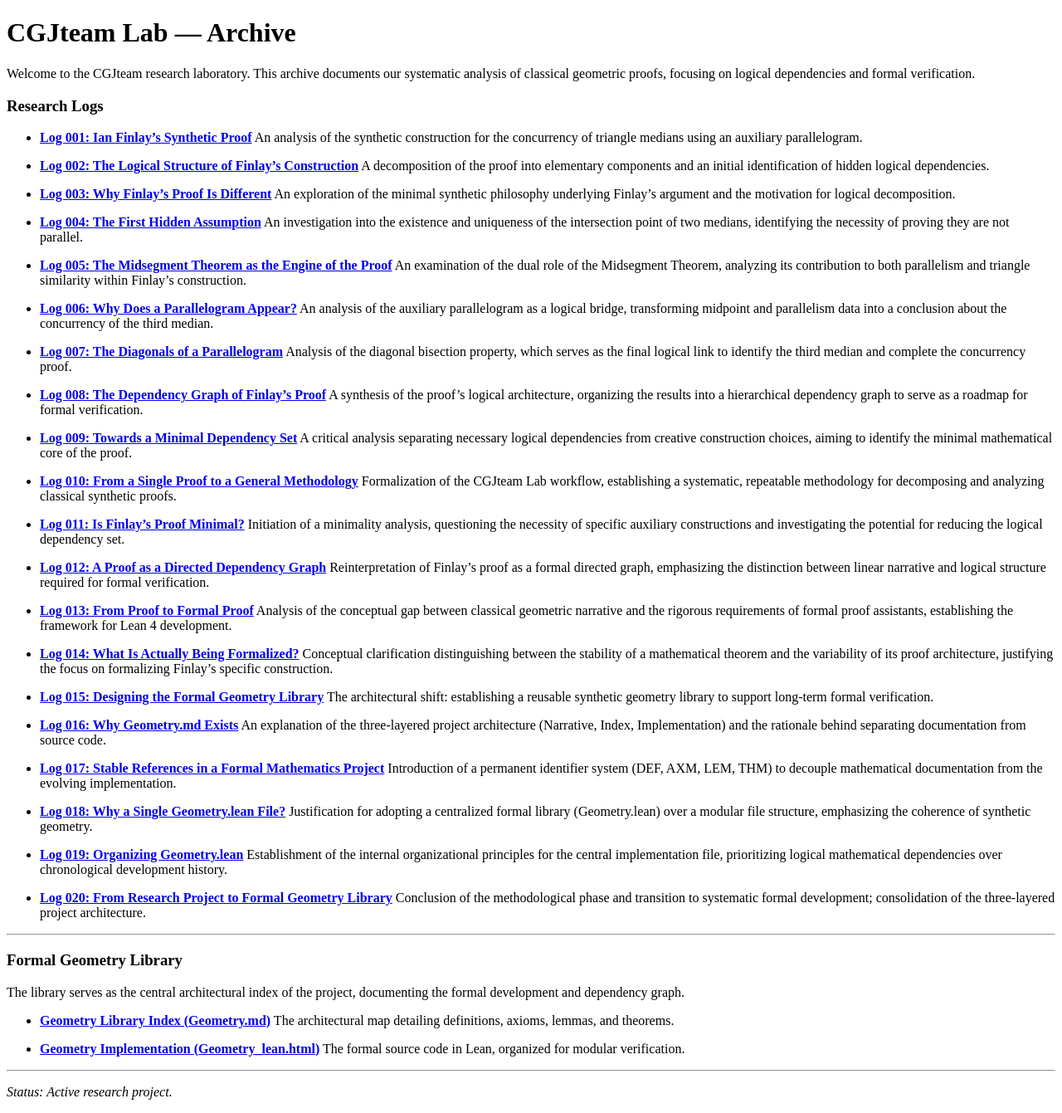
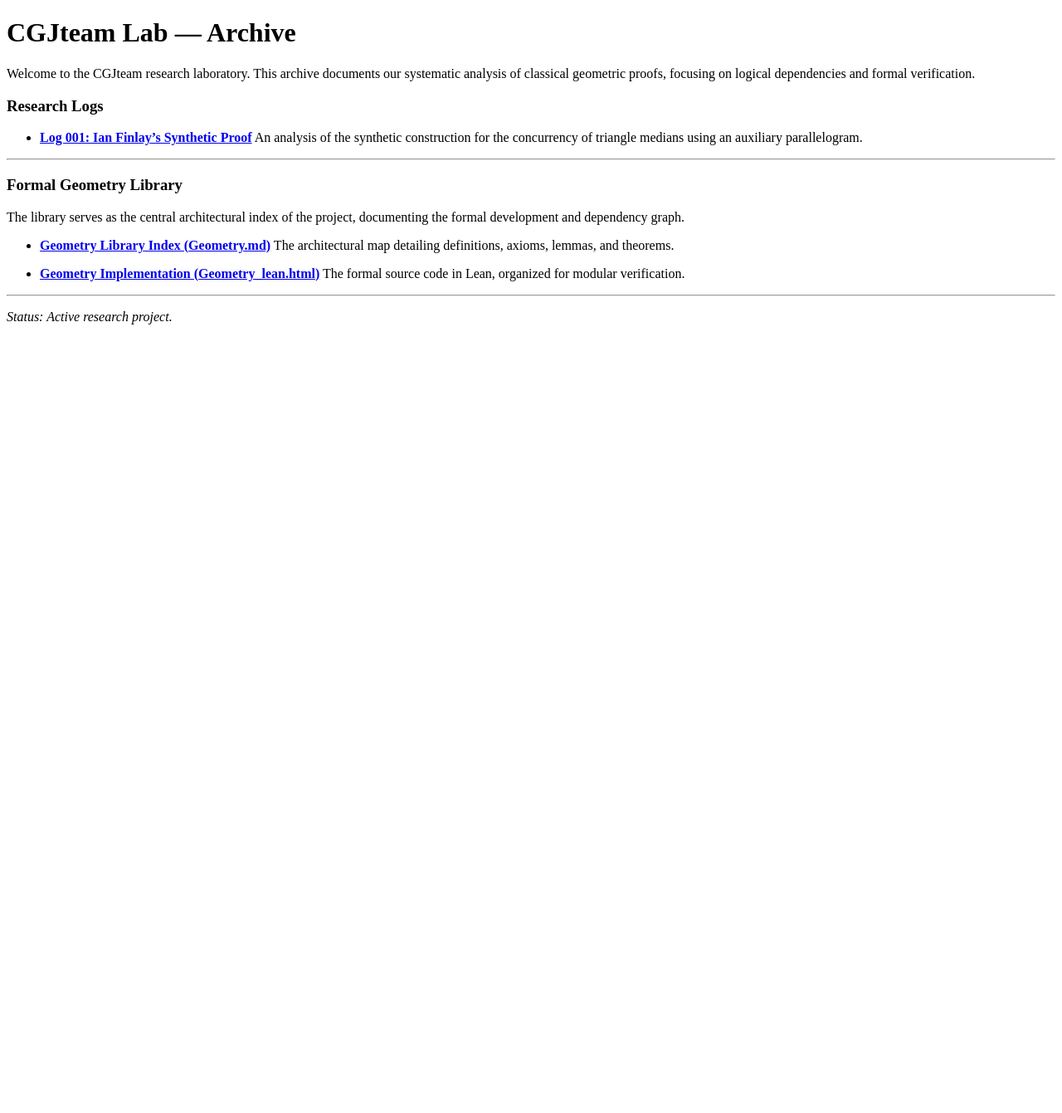
Before and after one commit to cgjteam/cgjteam.github.io, a Jekyll site: the page built from index.md, in a window 1280 px wide. Shown: the whole page at 83% size. Built offline with Jekyll 4.4.1, drawn with Linux system fonts in a browser that asks for light colours; our own code applies the rules of GitHub Pages for plain Markdown files; comment, search, counter and statistics services are not loaded; after the commit the page ends 900 px from its top, so only the background shows below that.

Commit message:
Remove log entries from index.md
Removed multiple log entries from the index, streamlining the documentation.

```diff
--- a/index.md
+++ b/index.md
@@ -6,63 +6,6 @@
 
 * **[Log 001: Ian Finlay's Synthetic Proof](log-001.md)**
   An analysis of the synthetic construction for the concurrency of triangle medians using an auxiliary parallelogram.
-
-* **[Log 002: The Logical Structure of Finlay's Construction](log-002.md)**
-  A decomposition of the proof into elementary components and an initial identification of hidden logical dependencies.
-
-* **[Log 003: Why Finlay's Proof Is Different](log-003.md)**
-  An exploration of the minimal synthetic philosophy underlying Finlay's argument and the motivation for logical decomposition.
-
-* **[Log 004: The First Hidden Assumption](log-004.md)**
-  An investigation into the existence and uniqueness of the intersection point of two medians, identifying the necessity of proving they are not parallel.
-
-* **[Log 005: The Midsegment Theorem as the Engine of the Proof](log-005.md)**
-  An examination of the dual role of the Midsegment Theorem, analyzing its contribution to both parallelism and triangle similarity within Finlay's construction.
-
-* **[Log 006: Why Does a Parallelogram Appear?](log-006.md)**
-  An analysis of the auxiliary parallelogram as a logical bridge, transforming midpoint and parallelism data into a conclusion about the concurrency of the third median.
-
-* **[Log 007: The Diagonals of a Parallelogram](log-007.md)**
-  Analysis of the diagonal bisection property, which serves as the final logical link to identify the third median and complete the concurrency proof.
-
-* **[Log 008: The Dependency Graph of Finlay's Proof](log-008.md)**
-  A synthesis of the proof's logical architecture, organizing the results into a hierarchical dependency graph to serve as a roadmap for formal verification.
-
-* **[Log 009: Towards a Minimal Dependency Set](log-009.md)**
-  A critical analysis separating necessary logical dependencies from creative construction choices, aiming to identify the minimal mathematical core of the proof.
-
-* **[Log 010: From a Single Proof to a General Methodology](log-010.md)**
-  Formalization of the CGJteam Lab workflow, establishing a systematic, repeatable methodology for decomposing and analyzing classical synthetic proofs.
-
-* **[Log 011: Is Finlay's Proof Minimal?](log-011.md)**
-  Initiation of a minimality analysis, questioning the necessity of specific auxiliary constructions and investigating the potential for reducing the logical dependency set.
-
-* **[Log 012: A Proof as a Directed Dependency Graph](log-012.md)**
-  Reinterpretation of Finlay's proof as a formal directed graph, emphasizing the distinction between linear narrative and logical structure required for formal verification.
-
-* **[Log 013: From Proof to Formal Proof](log-013.md)**
-  Analysis of the conceptual gap between classical geometric narrative and the rigorous requirements of formal proof assistants, establishing the framework for Lean 4 development.
-
-* **[Log 014: What Is Actually Being Formalized?](log-014.md)**
-  Conceptual clarification distinguishing between the stability of a mathematical theorem and the variability of its proof architecture, justifying the focus on formalizing Finlay’s specific construction.
-
-* **[Log 015: Designing the Formal Geometry Library](log-015.md)**
-  The architectural shift: establishing a reusable synthetic geometry library to support long-term formal verification.
-
-* **[Log 016: Why Geometry.md Exists](log-016.md)**
-  An explanation of the three-layered project architecture (Narrative, Index, Implementation) and the rationale behind separating documentation from source code.
-
-* **[Log 017: Stable References in a Formal Mathematics Project](log-017.md)**
-  Introduction of a permanent identifier system (DEF, AXM, LEM, THM) to decouple mathematical documentation from the evolving implementation.
-
-* **[Log 018: Why a Single Geometry.lean File?](log-018.md)**
-  Justification for adopting a centralized formal library (Geometry.lean) over a modular file structure, emphasizing the coherence of synthetic geometry.
-
-* **[Log 019: Organizing Geometry.lean](log-019.md)**
-  Establishment of the internal organizational principles for the central implementation file, prioritizing logical mathematical dependencies over chronological development history.
-
-* **[Log 020: From Research Project to Formal Geometry Library](log-020.md)**
-  Conclusion of the methodological phase and transition to systematic formal development; consolidation of the three-layered project architecture.
 
 ---
 
```
